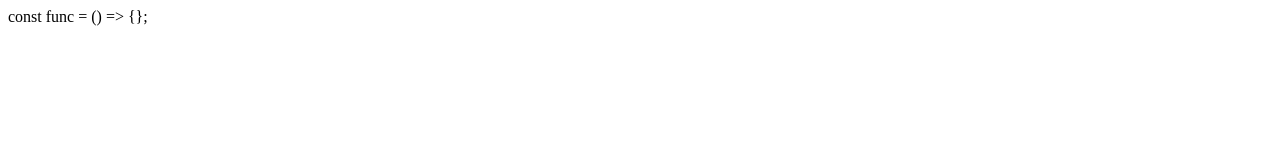
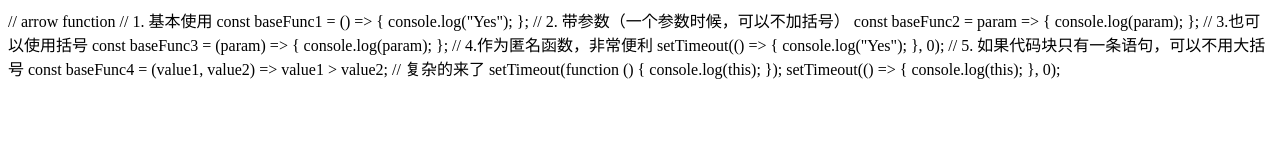
Before and after one commit to Lanttcat/ECMAExample, a website: page docs/examples/arrow-function.js.html in a window 1280 px wide. Drawn offline with Linux system fonts and the light colour scheme.

Commit message:
adjust path for build

```diff
--- a/build.js
+++ b/build.js
@@ -17,7 +17,7 @@ const examples =  fs.readdirSync(exampleDirPath);
 
 function renderIndexHTML(features) {
   return features
-    .map((({name}) => `<p><a href="/examples/${name}.html">${name.replace(/_/, " ")}</a></p>`))
+    .map((({name}) => `<p><a href="/ECMAExample/examples/${name}.html">${name.replace(/_/, " ")}</a></p>`))
     .join("\n");
 }
 
--- a/docs/examples/arrow-function.js.html
+++ b/docs/examples/arrow-function.js.html
@@ -5,6 +5,40 @@
     <title>arrow-function.js</title>
 </head>
 <body>
-const func = () => {};
+// arrow function
+
+// 1. 基本使用
+const baseFunc1 = () => {
+  console.log("Yes");
+};
+
+// 2. 带参数（一个参数时候，可以不加括号）
+const baseFunc2 = param => {
+  console.log(param);
+};
+
+// 3.也可以使用括号
+const baseFunc3 = (param) => {
+  console.log(param);
+};
+
+// 4.作为匿名函数，非常便利
+setTimeout(() => {
+  console.log("Yes");
+}, 0);
+
+// 5. 如果代码块只有一条语句，可以不用大括号
+const baseFunc4 = (value1, value2) => value1 > value2;
+
+// 复杂的来了
+setTimeout(function () {
+  console.log(this);
+});
+
+setTimeout(() => {
+  console.log(this);
+}, 0);
+
+
 </body>
 </html>
```
Also changed, not shown: docs/index.html (+2 -2 lines).
